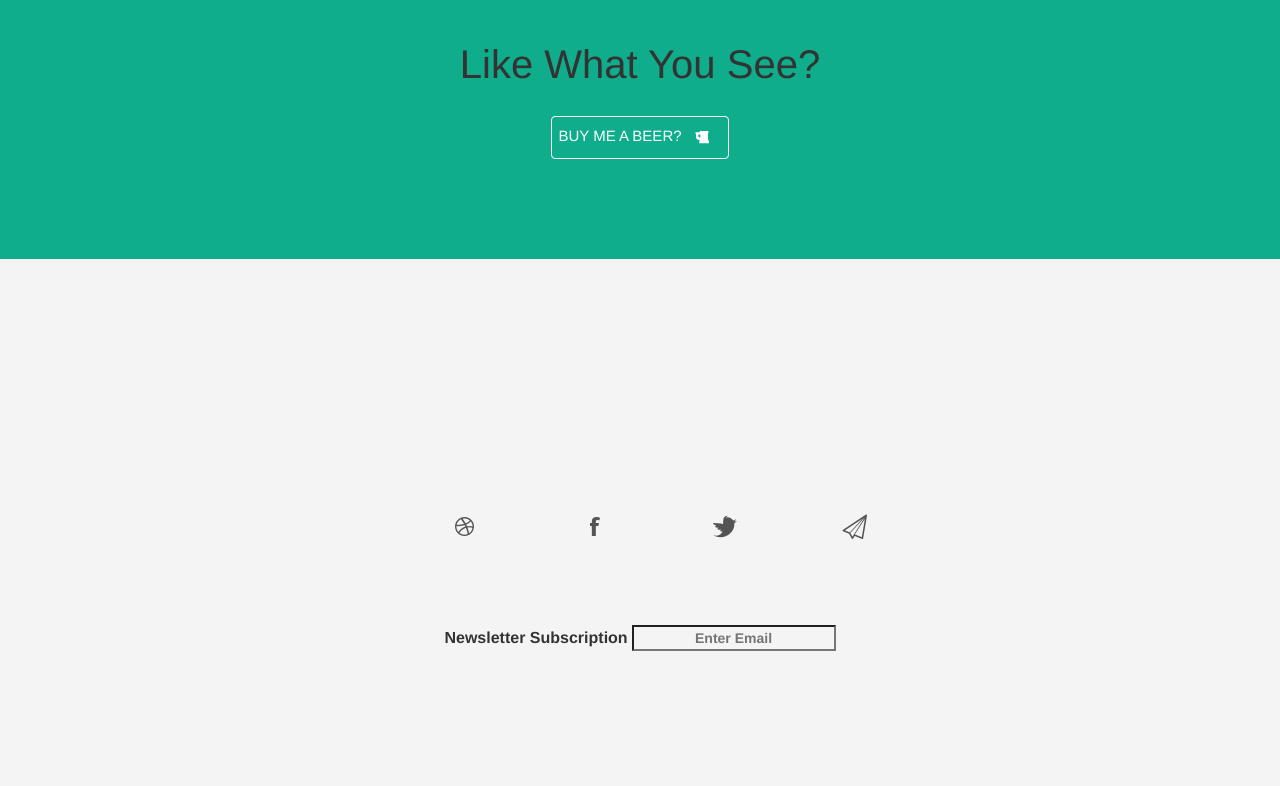
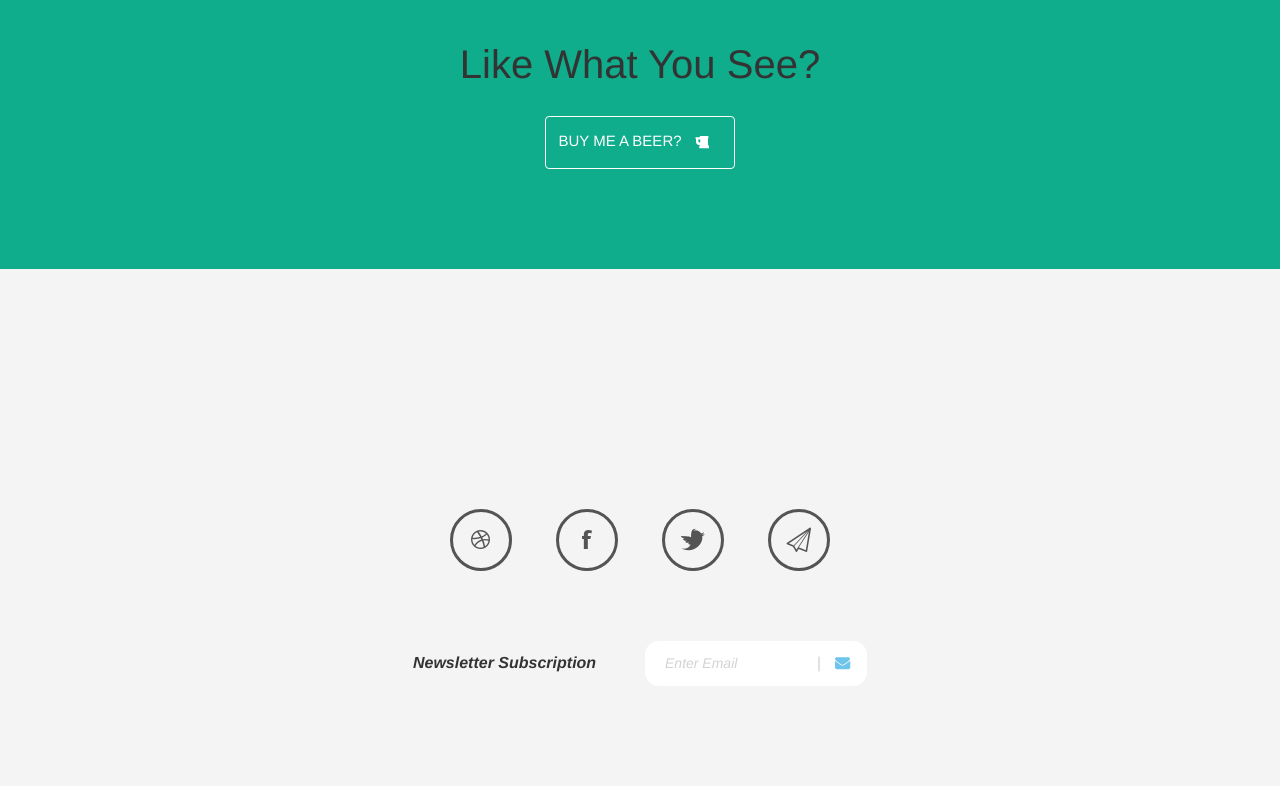
Before and after one commit to paradoxalyty/perth, a plain HTML site: page index.html in a window 1280 px wide. Shown: the part 1974-2760 px from the top of the page. Drawn offline with Linux system fonts and the light colour scheme.

Commit message:
some modification

```diff
--- a/css/style.css
+++ b/css/style.css
@@ -2,6 +2,8 @@ h2 {font-size: 40px;}
 p {font-size: 16px;}
 section {overflow: hidden;}
 button > img {margin: 13px;}
+button:focus {outline: none}
+.btn-default:focus {outline: none}
 
 
 
@@ -303,11 +305,34 @@ button > img {margin: 13px;}
     position: relative;
     padding-top: 240px;
     padding-bottom: 240px;
+    font-style: italic;
 }
 
-.fifth  .social-icons > li {
+.fifth .social-icons {
+    padding: 0;
+}
+
+.fifth .social-icons > li {
     display: inline-block;
-    margin: 0 35px 60px 35px;
+    border: 3px solid #545454;
+    border-radius: 50%;
+    margin: 0 20px 60px 20px;
+}
+
+.dribbble:hover {
+    background: #ea4c89;
+}
+
+.facebook:hover {
+    background: #39569c;
+}
+
+.twitter:hover {
+    background: #00acee;
+}
+
+.mail:hover {
+    background: #0088cc;
 }
 
 .input > span {
@@ -315,10 +340,58 @@ button > img {margin: 13px;}
     font-weight: bold;
 }
 
-.contact .input > input {
+.contact__label {
+    position: relative;
+}
+
+.contact__label:after {
+    position: absolute;
+    top: 50%;
+    right: 47px;
+    width: 2px;
+    height: 15px;
+    background-color: #e2e2e2;
+
+    -webkit-transform: translateY(-50%);
+    /*-moz-transform: translateY(-50%);*/
+    -ms-transform: translateY(-50%);
+    /*-o-transform: translateY(-50%);*/
+    transform: translateY(-50%);
+
+    content: "";
+}
+
+.contact__input {
     margin-left: 45px;
+    padding: 10px 20px;
+    border: none;
+    border-radius: 14px;
     text-align: left;
-    background: url("../images/mail-icon-2.png") no-repeat center right;
+    font-size: 14px;
+    font-weight: 400;
+    line-height: 25px;
+    /*background-color: #fff;*/
+    /*background-position: 92% 50%;*/
+    /*background-image: url("../images/mail-icon-2.png");*/
+    /*background-repeat: no-repeat;*/
+    background: #fff url("../images/mail-icon-2.png") no-repeat 92% center;
+}
+
+.contact__input::-webkit-input-placeholder { /* Chrome/Opera/Safari */
+    color: #d3d3d3;
+}
+.contact__input::-moz-placeholder { /* Firefox 19+ */
+    color: #d3d3d3;
+}
+.contact__input:-ms-input-placeholder { /* IE 10+ */
+    color: #d3d3d3;
+}
+.contact__input:-moz-placeholder { /* Firefox 18- */
+    color: #d3d3d3;
+}
+
+.contact__input:focus {
+    outline: none;
 }
 
 
@@ -502,4 +575,8 @@ footer p > span {
 
         width: 100%;
     }
+
+    .contact .contact__input {
+        margin: 0;
+    }
 }
--- a/index.html
+++ b/index.html
@@ -94,7 +94,7 @@
         <section class="fourth">
             <div class="container donate">
                 <h2>Like What You See?</h2>
-                <button class="beer" type="button">buy me a beer?<img src="images/beer-icon.png" alt="beer icon"></button>
+                <button class="beer btn btn-default" type="button">buy me a beer?<img src="images/beer-icon.png" alt="beer icon"></button>
             </div>
         </section>
 
@@ -111,8 +111,8 @@
 
                     <div class="input">
                         <span>Newsletter Subscription</span>
-                        <label>
-                            <input type="text" class="fifth" placeholder="Enter Email">
+                        <label class="contact__label">
+                            <input type="text" class="contact__input" placeholder="Enter Email">
                         </label>
                     </div>
                 </div>
```
